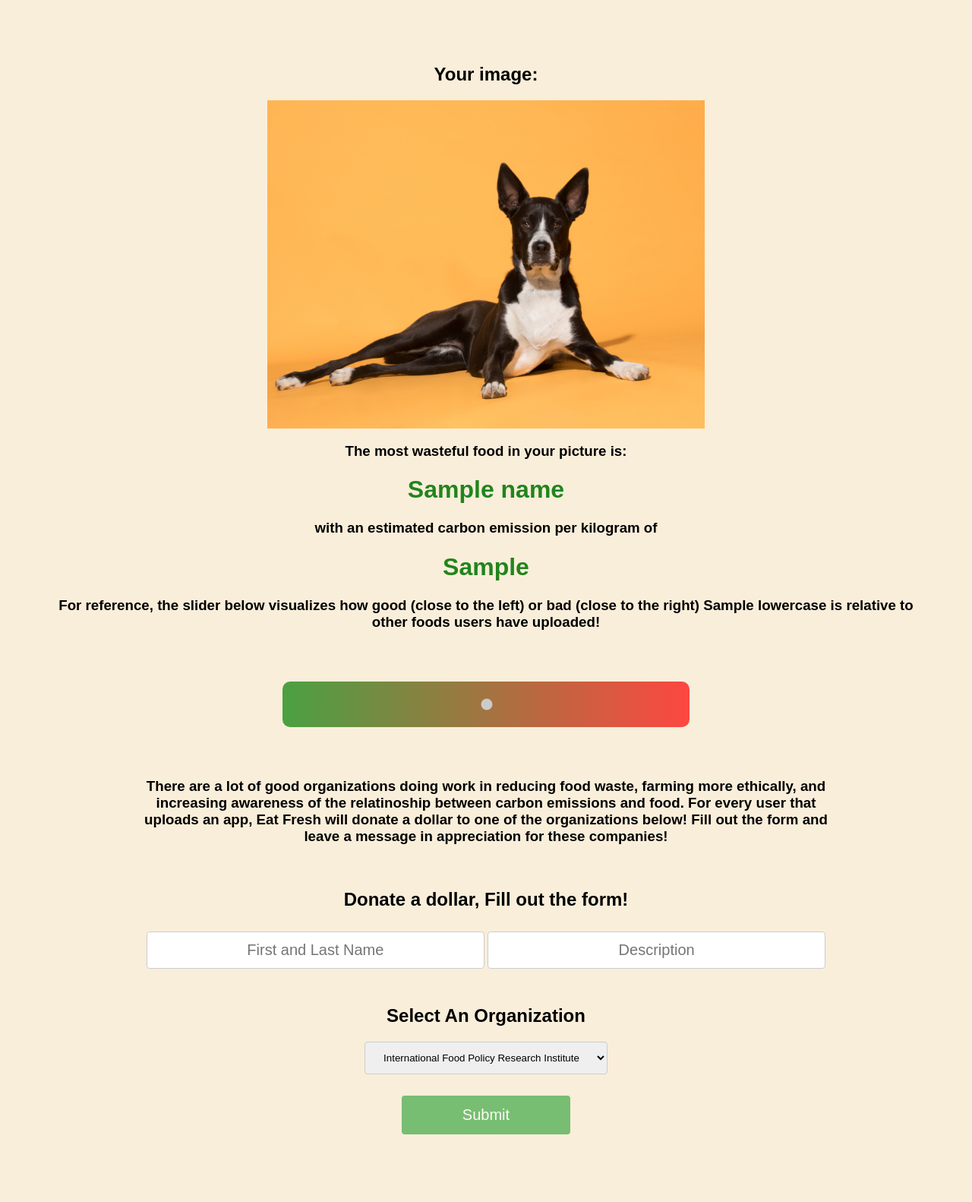
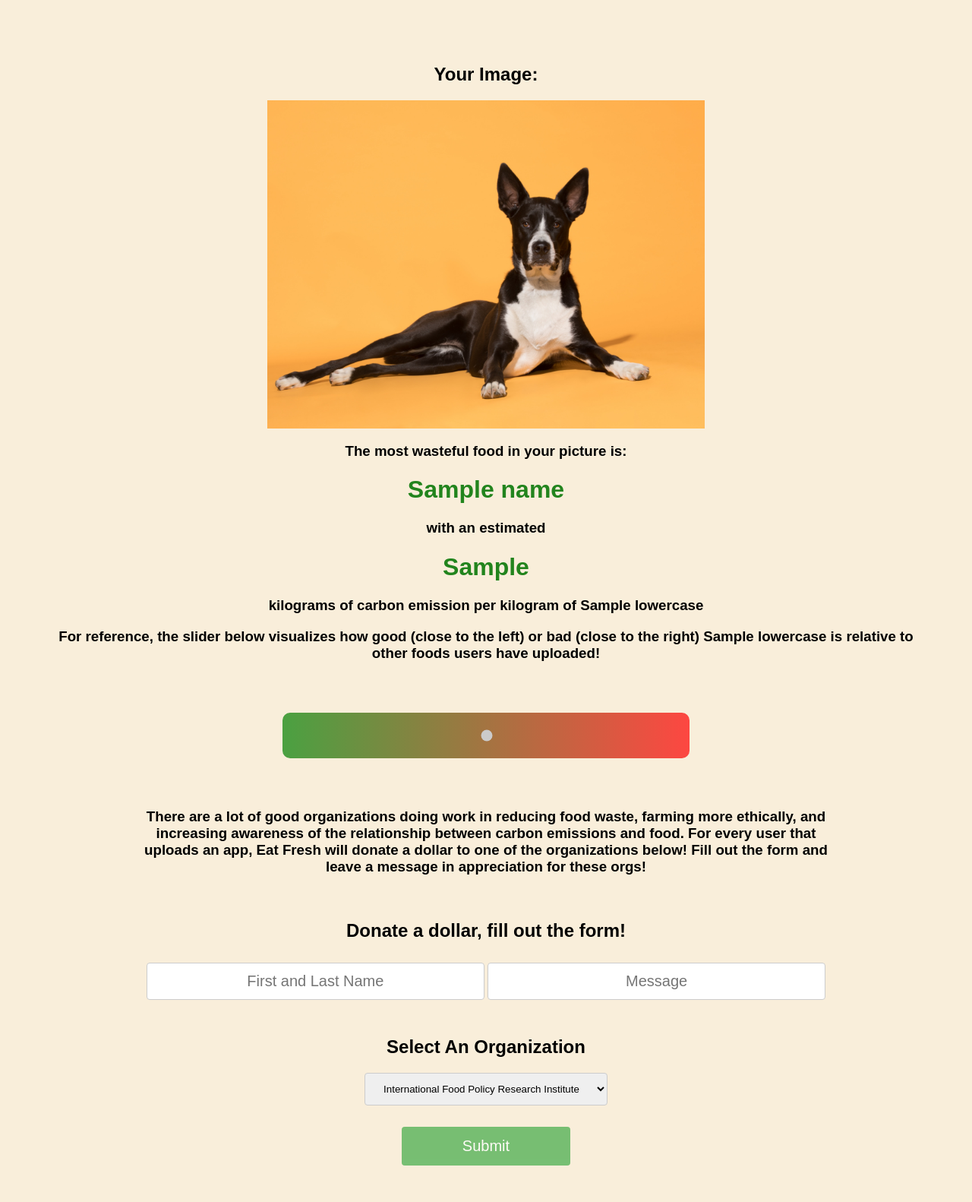
Before and after one commit to kellyyyang/be-green, a Flask app: template templates/result.html in a window 1280 px wide. Shown: the top 1582 px of the page at 76% size. Before the commit the page ends 1493 px from the top, so only its background shows below. Run offline with Flask 3, Linux system fonts and the light colour scheme; the template is opened without the code that fills it: most values are stand-ins (such as "Sample title", 1, 10 or a date in 2020); some libraries are stand-ins or nearby versions.

Commit message:
finished writing vibes

```diff
--- a/app.py
+++ b/app.py
@@ -30,7 +30,7 @@ def index():
 @app.route('/results',methods=['POST'])
 def getvalue():
     url = request.form['link']
-    # create_imagxe(url)
+    create_image(url)
     food_list = get_label(url)
     name, co2 = get_carbon(food_list)
     return render_template('result.html', lowercase = name, name = name.capitalize(), co2 = round(co2, 3), co2_string = str(round(co2, 3)))
--- a/templates/result.html
+++ b/templates/result.html
@@ -10,12 +10,13 @@
 {% endblock %}
 
 {% block body %}
-<h2> Your image: </h2>
+<h2> Your Image: </h2>
 <img class = "center" src="{{url_for('static', filename='media/imgs/imgs.jpg')}}"/>
 <h3> The most wasteful food in your picture is: </h3>
 <h1 class = "big_news"> {{ name }} </h1>
-<h3> with an estimated carbon emission per kilogram of </h3>
+<h3> with an estimated </h3>
 <h1 class = "big_news">  {{ co2 }} </h1>
+<h3> kilograms of carbon emission per kilogram of {{ lowercase }} </h3>
 
 <h3> For reference, the slider below visualizes how good (close to the left) or bad (close to the right) {{ lowercase }} is relative to other foods users have uploaded! </h3>
 
@@ -26,17 +27,17 @@
 </div>
 
 
-<h3 class = "info-text"> There are a lot of good organizations doing work in reducing food waste, farming more ethically, and increasing awareness of the relatinoship between carbon emissions and food. For every user that uploads an app, Eat Fresh will donate a dollar to one of the organizations below! Fill out the form and leave a message in appreciation for these companies! </h3>
+<h3 class = "info-text"> There are a lot of good organizations doing work in reducing food waste, farming more ethically, and increasing awareness of the relationship between carbon emissions and food. For every user that uploads an app, Eat Fresh will donate a dollar to one of the organizations below! Fill out the form and leave a message in appreciation for these orgs! </h3>
 
 <div>
-    <h2> Donate a dollar, Fill out the form! </h2>
+    <h2> Donate a dollar, fill out the form! </h2>
     <form method="POST" action="/checkbook">
       <!-- <label for="fname">Name</label> -->
       <input type="text" id="name" name="name" placeholder="First and Last Name">
 
 
       <!-- <label for="amount">Amount:</label> -->
-      <input type="text" name="description" id="description" placeholder="Description">
+      <input type="text" name="description" id="description" placeholder="Message">
       <div>
         <h2> Select An Organization </h2>
         <select class = "custom-select" id="org" name="org">
```
